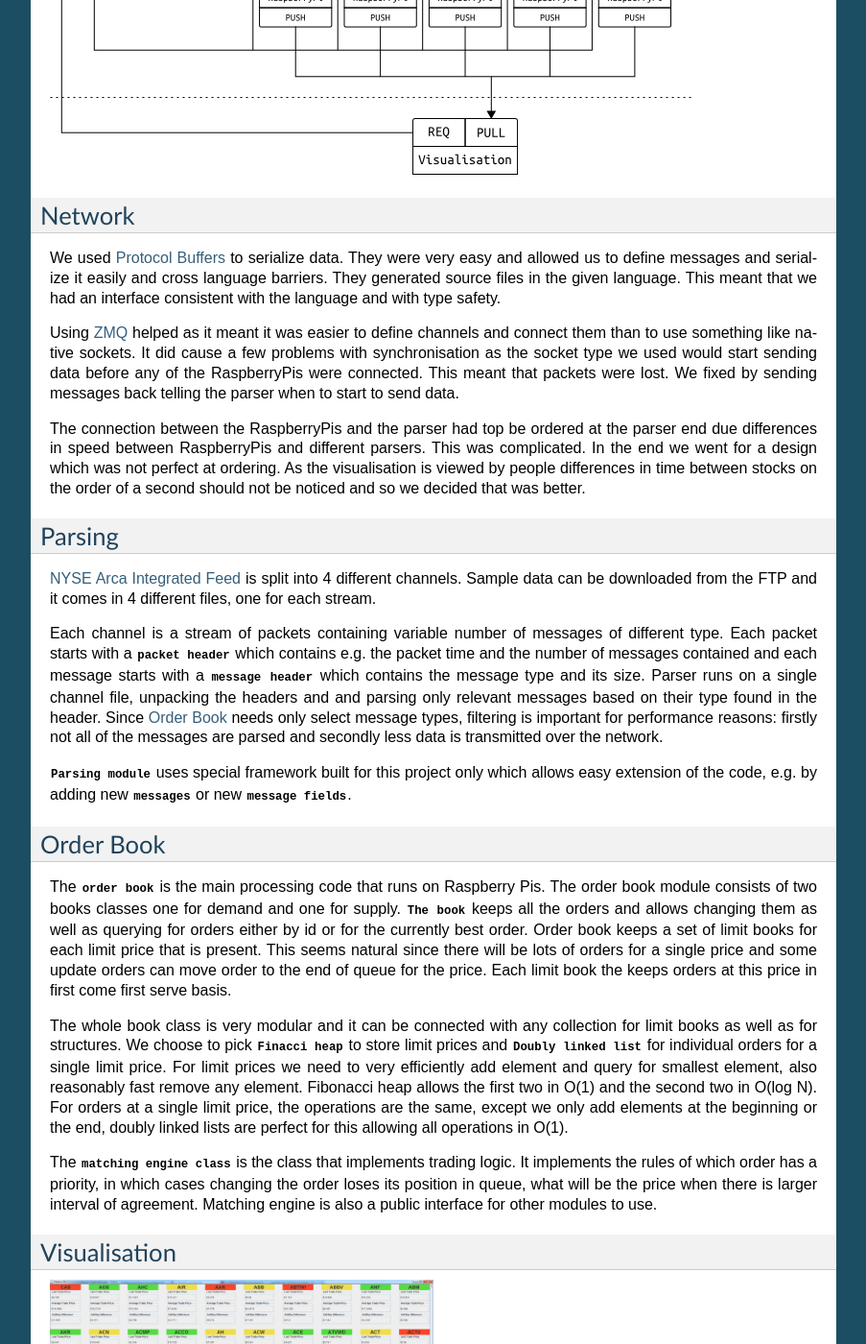
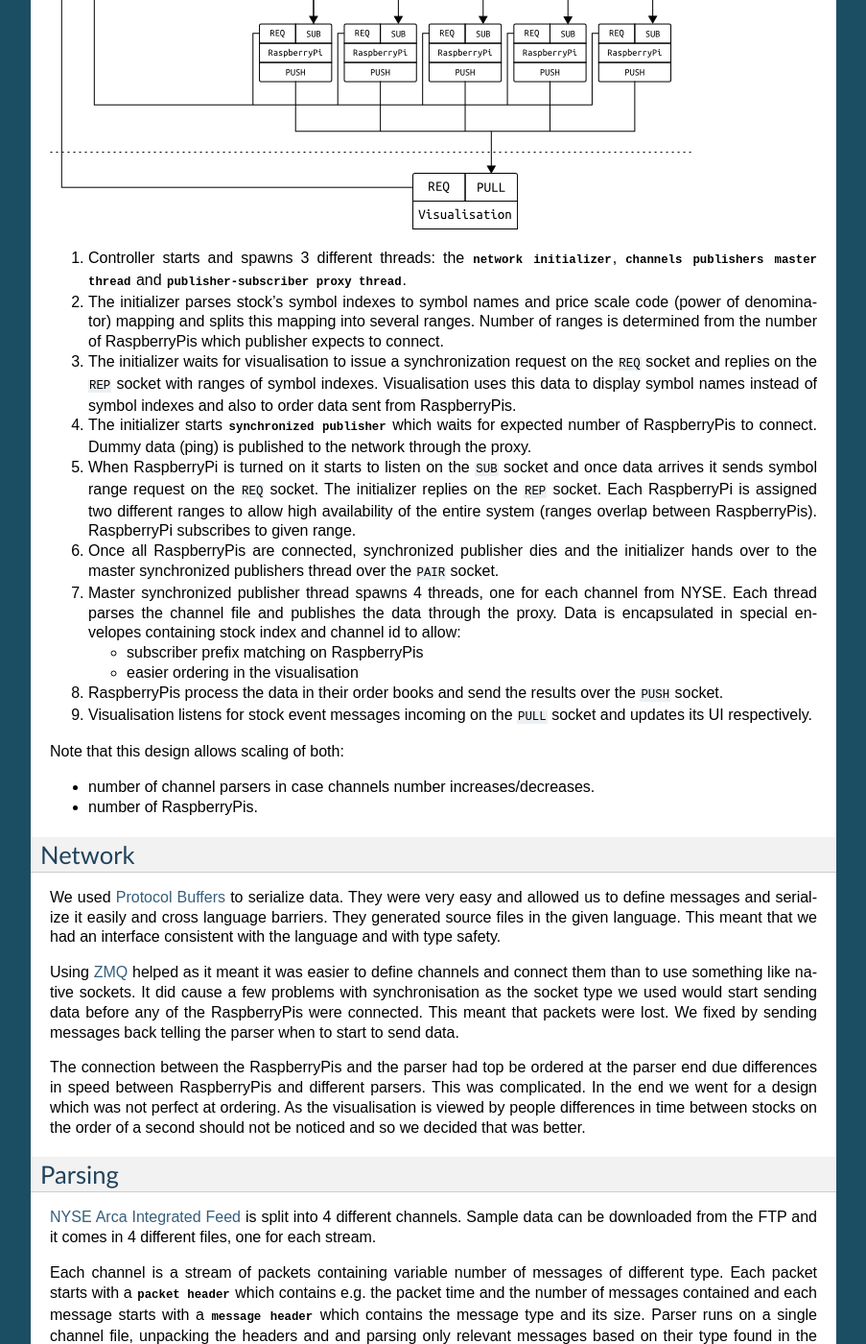
Before and after one commit to kuba/OxBerryPis, a Sphinx documentation site: the page built from docs/sphinx/report.rst, in a window 1280 px wide and 1400 px high, scrolled down 657 px. Shown: the whole window at 96% size, without its empty margins (198-1101 px from the left). Built offline with Sphinx 7.4.7, drawn with Linux system fonts in a browser that asks for light colours.

Commit message:
Add system outline to the report.

```diff
--- a/docs/sphinx/report.rst
+++ b/docs/sphinx/report.rst
@@ -1,8 +1,69 @@
 Group report
 ============
 
+The system
+----------
+
 .. image:: ../network.png
    :alt: Network diagram.
+
+
+#. Controller starts and spawns 3 different threads: the
+   :py:class:`network initializer
+   <oxberrypis.net.controller.init.InitializerThread>`,
+   :py:class:`channels publishers master thread
+   <oxberrypis.net.controller.publisher.ChannelPublishersThread>` and
+   :py:class:`publisher-subscriber proxy thread
+   <oxberrypis.net.controller.publisher.ProxyThread>`.
+
+#. The initializer parses stock's symbol indexes to symbol names and
+   price scale code (power of denominator) mapping and splits this
+   mapping into several ranges. Number of ranges is determined from the
+   number of RaspberryPis which publisher expects to connect.
+
+#. The initializer waits for visualisation to issue a synchronization
+   request on the ``REQ`` socket and replies on the ``REP`` socket with
+   ranges of symbol indexes. Visualisation uses this data to display
+   symbol names instead of symbol indexes and also to order data sent
+   from RaspberryPis.
+
+#. The initializer starts :py:class:`synchronized publisher
+   <oxberrypis.net.components.SynchronizedPublisher>` which waits for
+   expected number of RaspberryPis to connect. Dummy data (ping) is
+   published to the network through the proxy.
+
+#. When RaspberryPi is turned on it starts to listen on the ``SUB``
+   socket and once data arrives it sends symbol range request on the
+   ``REQ`` socket. The initializer replies on the ``REP`` socket.  Each
+   RaspberryPi is assigned two different ranges to allow high
+   availability of the entire system (ranges overlap between
+   RaspberryPis). RaspberryPi subscribes to given range.
+
+#. Once all RaspberryPis are connected, synchronized publisher dies and
+   the initializer hands over to the master synchronized publishers
+   thread over the ``PAIR`` socket.
+
+#. Master synchronized publisher thread spawns 4 threads, one for each
+   channel from NYSE. Each thread parses the channel file and publishes
+   the data through the proxy. Data is encapsulated in special envelopes
+   containing stock index and channel id to allow:
+
+   * subscriber prefix matching on RaspberryPis
+
+   * easier ordering in the visualisation
+
+#. RaspberryPis process the data in their order books and send the
+   results over the ``PUSH`` socket.
+
+#. Visualisation listens for stock event messages incoming on the
+   ``PULL`` socket and updates its UI respectively.
+
+
+Note that this design allows scaling of both:
+
+* number of channel parsers in case channels number increases/decreases.
+
+* number of RaspberryPis.
 
 
 Network
```
